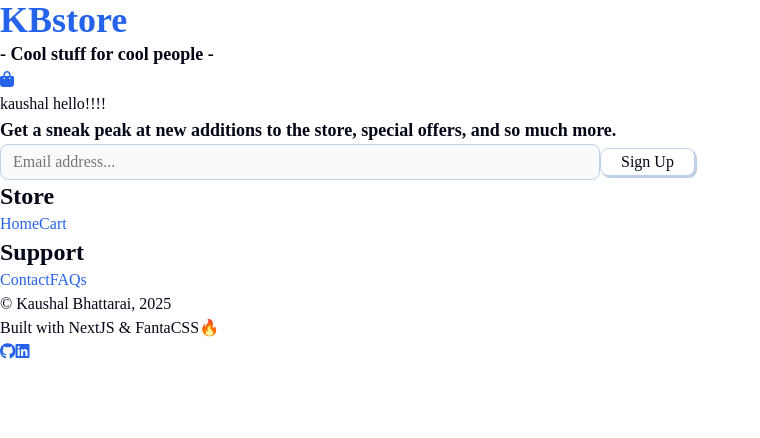
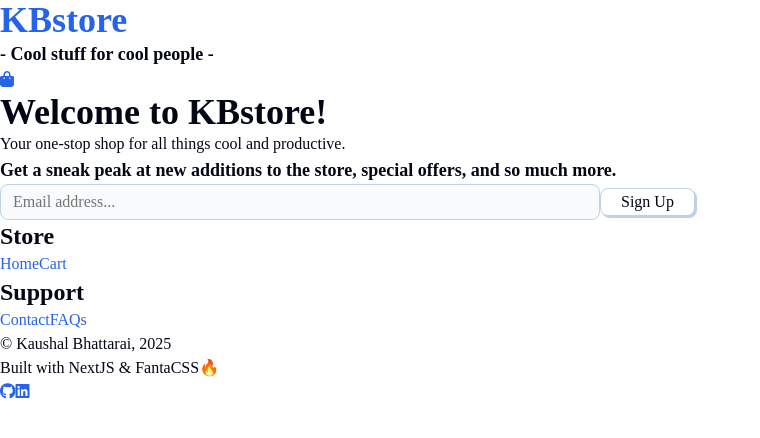
Before and after one commit to imkaushal10/KbStore, a Next.js app: page / in a window 1280 px wide. Shown: the top 438 px of the page, without its empty margins (0-760 px from the left). Built offline with nearby package versions, Linux system fonts and the light colour scheme; a web font is replaced by a local one.

Commit message:
Update Home component to display welcome message and description

```diff
--- a/app/page.js
+++ b/app/page.js
@@ -1,7 +1,8 @@
 export default function Home() {
   return (
     <div>
-      kaushal hello!!!!
+      <h1>Welcome to KBstore!</h1>
+      <p>Your one-stop shop for all things cool and productive.</p>
     </div>
   );
 }
```
